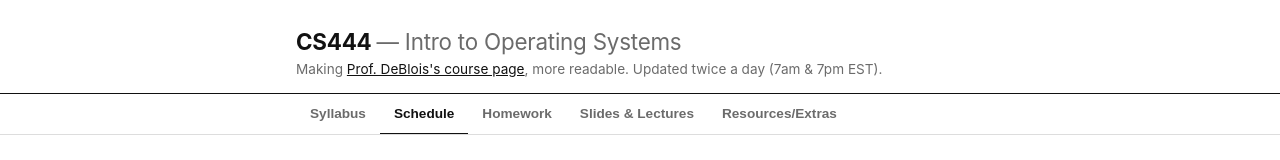
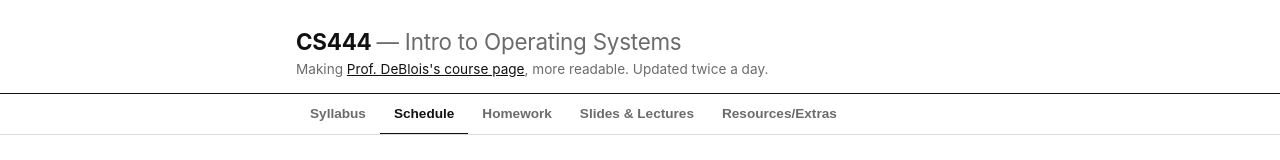
Before and after one commit to dariadobrolinski/enhanced-cs444, a website: page docs/index.html in a window 1280 px wide. Shown: the top 160 px of the page. Drawn offline with Linux system fonts and the light colour scheme.

Commit message:
Simplify subtitle in index.html
Removed the specific update times from the subtitle.

```diff
--- a/docs/index.html
+++ b/docs/index.html
@@ -11,7 +11,7 @@
 <header class="topbar">
   <div class="topbar-inner">
     <h1>CS444 <span class="muted">— Intro to Operating Systems</span></h1>
-    <p class="subtitle">Making <a href="https://www.cs.umb.edu/~hdeblois/cs444/f26/" target="_blank" rel="noopener">Prof. DeBlois's course page</a>, more readable. Updated twice a day (7am & 7pm EST).</p>
+    <p class="subtitle">Making <a href="https://www.cs.umb.edu/~hdeblois/cs444/f26/" target="_blank" rel="noopener">Prof. DeBlois's course page</a>, more readable. Updated twice a day.</p>
   </div>
 </header>
 
```
